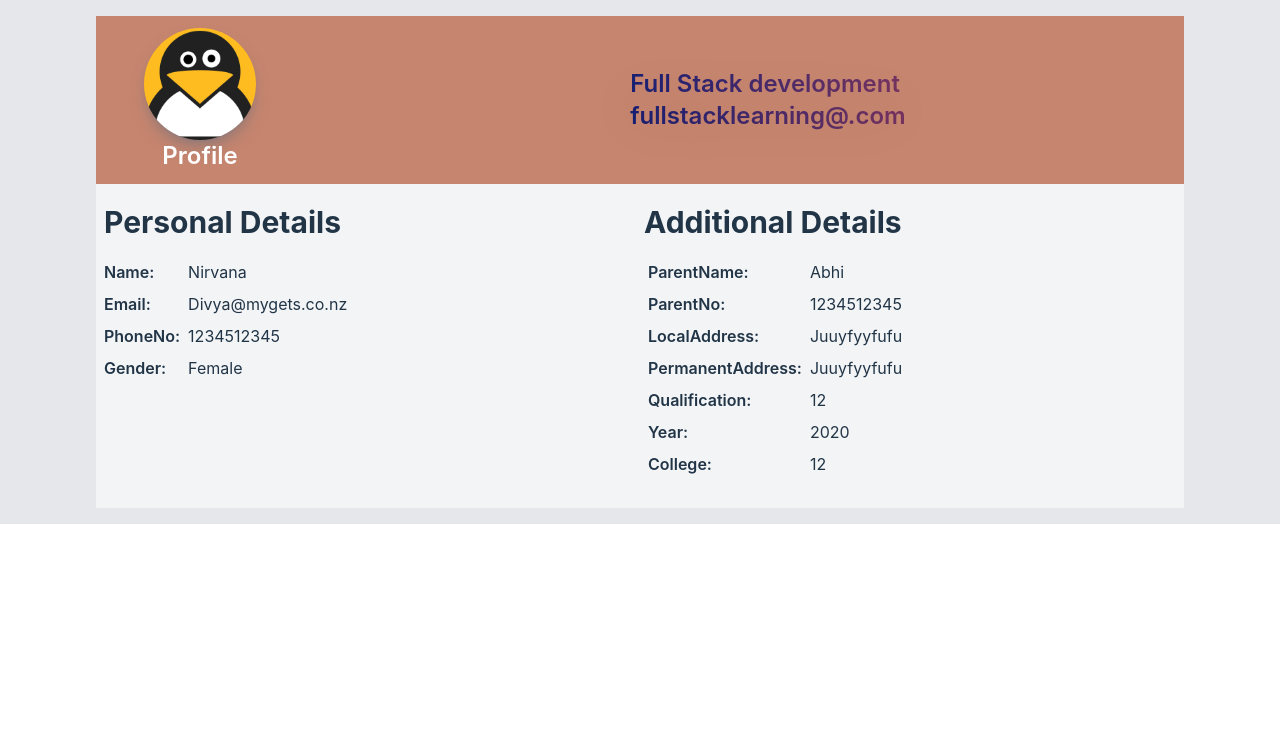
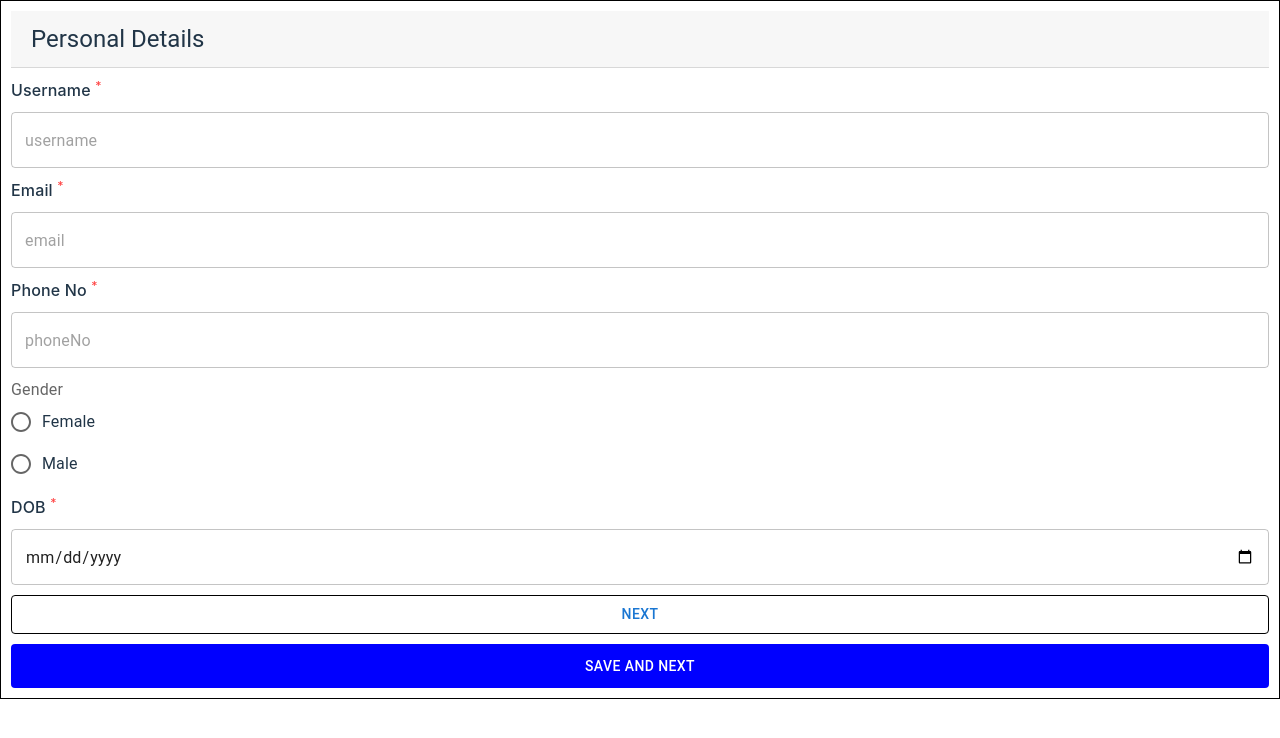
Before and after one commit to Surbhisinghal1234/registration-form-react, a React (Vite) app: page / in a window 1280 px wide. Shown: the top 738 px of the page. Built offline with nearby package versions, Linux system fonts and the light colour scheme.

Commit message:
resolved conflicts

```diff
--- a/src/App.jsx
+++ b/src/App.jsx
@@ -1,15 +1,12 @@
 import { useState } from "react";
-
 import RegisterForm from "./RegisterForm";
-
 import Profile from "./profile/Profile";
-
 
 function App() {
   return (
     <>
-      {/* <RegisterForm /> */}
-      <Profile />
+      <RegisterForm />
+      {/* <Profile /> */}
     </>
   );
 }
```
